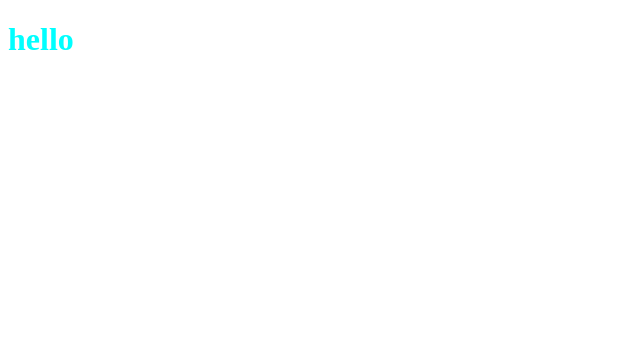
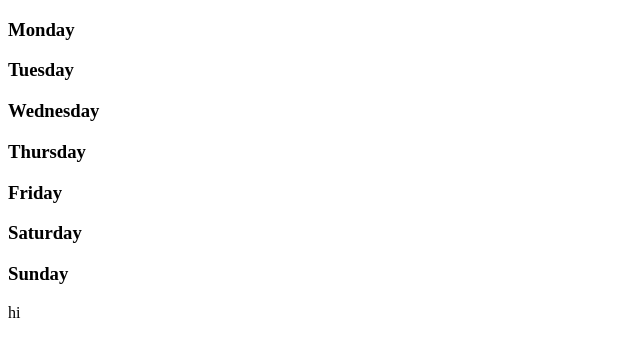
Before and after one commit to HengYang2/Genshin-Impact-Talent-Book-Information, a plain HTML site: page index.html in a window 1280 px wide. Shown: the whole page, without its empty margins (0-640 px from the left). Drawn offline with Linux system fonts and the light colour scheme.

Commit message:
Created basic structure for html format

```diff
--- a/index.html
+++ b/index.html
@@ -4,11 +4,21 @@
     <meta charset="UTF-8">
     <meta http-equiv="X-UA-Compatible" content="IE=edge">
     <meta name="viewport" content="width=device-width, initial-scale=1.0">
-    <link href="main.css" rel="stylesheet" />
-    <script src="java.js"></script>
-    <title>Daily-Genshin-Info</title>
+    <link rel="stylesheet" href="stylesheet.css">
+    <title>Document</title>
 </head>
 <body>
-    <h1>hello</h1>
+    <nav>
+        <h3 onclick="Monday()"> Monday </h3>
+        <h3 onclick="Tuesday()"> Tuesday </h3>
+        <h3 onclick="Wednesday()"> Wednesday </h3>
+        <h3 onclick="Thursday()"> Thursday </h3>
+        <h3 onclick="Friday()"> Friday </h3>
+        <h3 onclick="Saturday()"> Saturday </h3>
+        <h3 onclick="Sunday()"> Sunday </h3>
+    </nav>
+
+    <div class="displayBox"> hi </div>
 </body>
+<script src="main.js"></script>
 </html>
```
